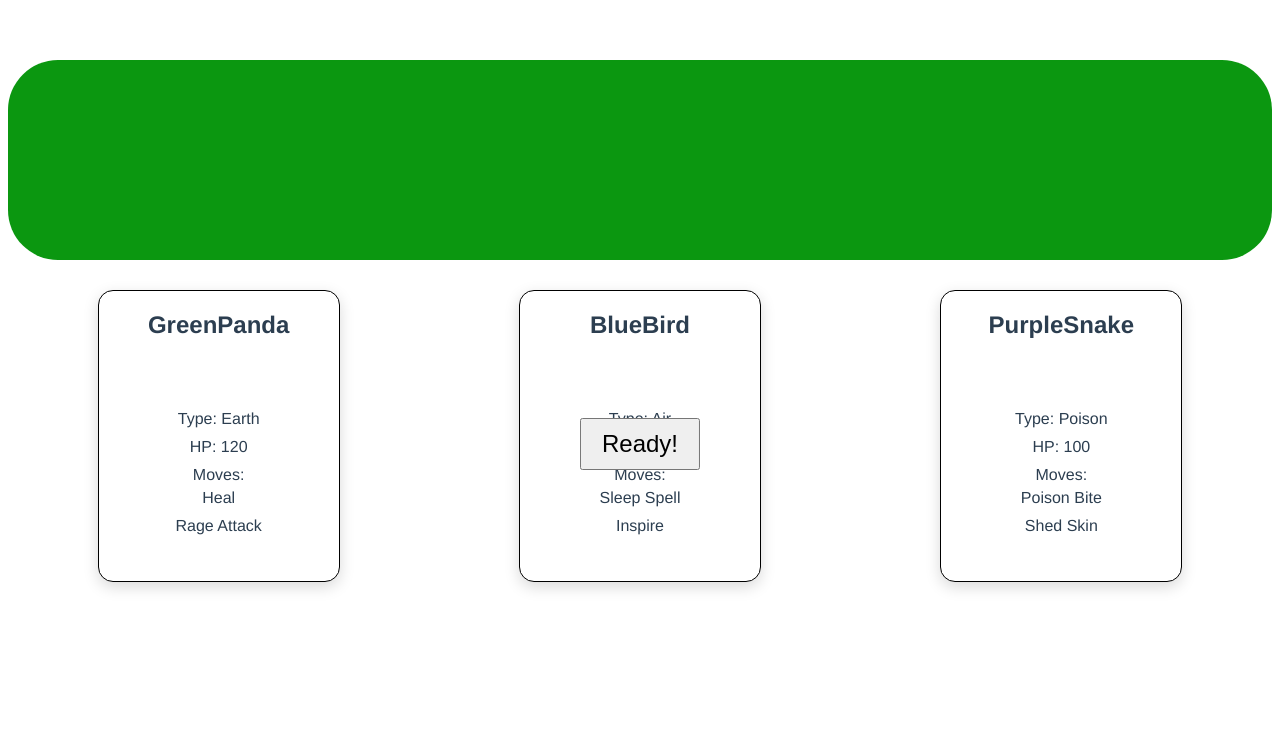
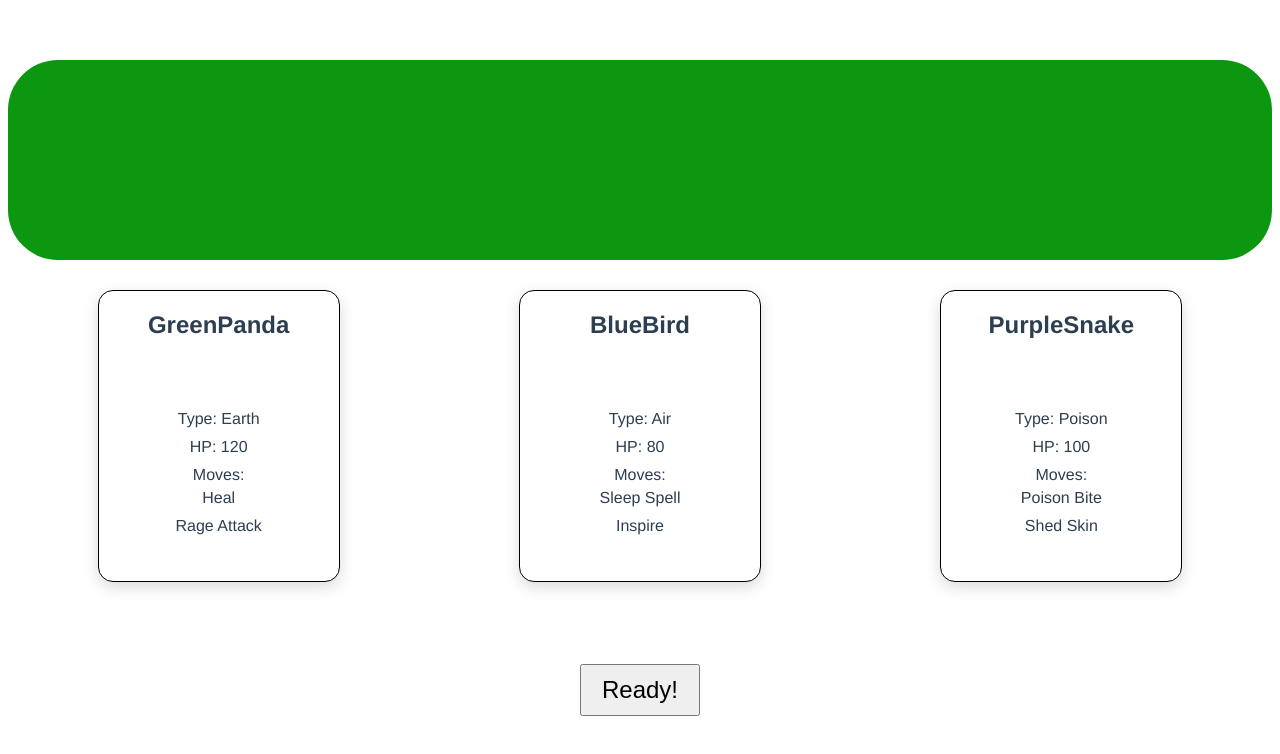
Before and after one commit to elpopes/mage-mash, a Vue app: page /selection in a window 1280 px wide. Shown: the top 754 px of the page. Built offline with nearby package versions, Linux system fonts and the light colour scheme; a web font is replaced by a local one.

Commit message:
adjust ready position

```diff
--- a/src/components/SelectionScreen.vue
+++ b/src/components/SelectionScreen.vue
@@ -84,8 +84,10 @@ export default {
 
 <style scoped>
 .container {
-    position: relative;
-    height: 100%;
+    display: flex;
+    flex-direction: column;
+    justify-content: space-between;
+    height: 100vh; /* ensure it fills full view height */
 }
 .bench, .selection-area {
     display: flex;
@@ -105,10 +107,6 @@ export default {
     padding: 10px 20px;
     font-size: 24px;
     cursor: pointer;
-    position: absolute;
-    bottom: 20px;
-    left: 50%;
-    transform: translateX(-50%);
     transition: background-color 0.3s;
 }
 .bench-full {
```
